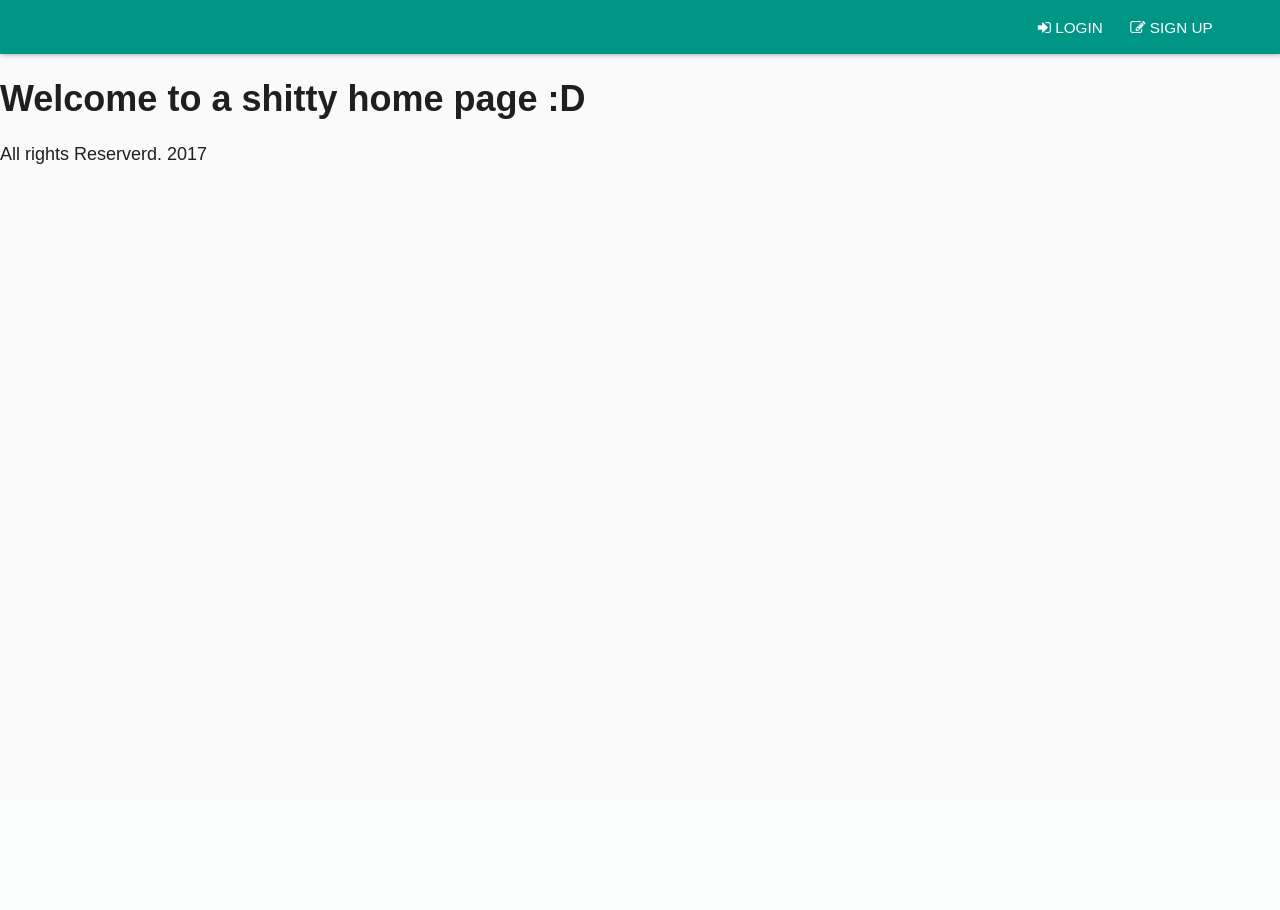
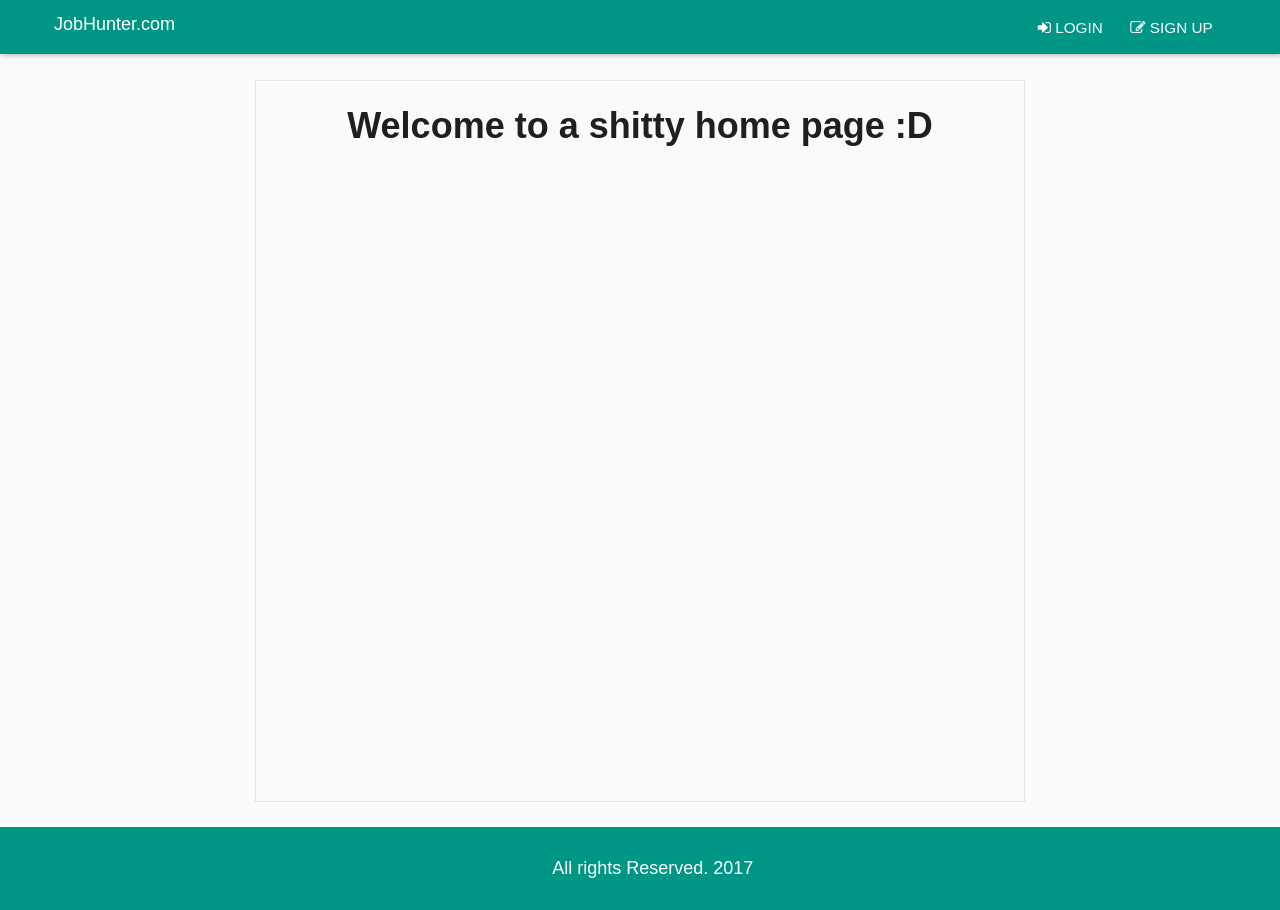
Before and after one commit to RonelTheGreat/job-hunting-web-app, a PHP site: page /views/home.php in a window 1280 px wide. Before the commit the page ends 164 px from the top, so only its background shows below. Run offline with PHP 8.4, Linux system fonts and the light colour scheme; some libraries are stand-ins or nearby versions.

Commit message:
designed temporarily the footer and navbar

```diff
--- a/assets/css/style.css
+++ b/assets/css/style.css
@@ -5,6 +5,21 @@ body, html{
   margin: 0;
   background: rgb(250, 250, 250);
   color: rgb(31, 31 ,31);
+}
+
+/* LOGO */
+.logo{
+  position: absolute;
+  left: 3em;
+  top: 0.8em;
+}
+.logo a, visited{
+  text-decoration: none;
+  color: #fff;
+}
+.logo a > img{
+  width: 70%;
+  /*border: 1px dotted white;*/
 }
 
 /* NAVIGATION BAR */
@@ -148,3 +163,24 @@ body, html{
 .login-form .login-btn:hover{
   background: rgb(0, 93, 83);
 }
+
+/* HOME PAGE*/
+
+main .main {
+  text-align: center;
+  border: 1px solid rgb(229, 229, 229);
+  width: 60%;
+  margin: 2% auto;
+  min-height: 40em;
+}
+
+/* MAIN FOOTER */
+
+footer {
+  width: 100%;
+  margin: 0;
+  color: #fff;
+  padding: 1%;
+  text-align: center;
+  background: rgb(0, 150, 134);
+}
--- a/views/home.php
+++ b/views/home.php
@@ -3,6 +3,10 @@
 <?php include './partials/header.php'; ?>
 <?php include './partials/navbar.php'; ?>
 
-<h1>Welcome to a shitty home page <a href="#"><?= ($userinfo[0]['fname']) ?? '';?></a> :D</h1>
+  <main>
+    <div class="main">
+      <h1>Welcome to a shitty home page <a href="#"><?= ($userinfo[0]['fname']) ?? '';?></a> :D</h1>
+    </div>
+  </main>
 
 <?php include './partials/footer.php'; ?>
--- a/views/login.php
+++ b/views/login.php
@@ -10,7 +10,7 @@
       <button class="login-btn" type="submit" name="login">Sign in</button>
       <p>
         <a href="#">Forgot Password?</a>
-        <a class="create-acc-link" href="register.php">Create a New Account </a>
+        <a class="create-acc-link" href="register.php">Create a Account </a>
       </p>
     </form>
   </div>
--- a/views/partials/footer.php
+++ b/views/partials/footer.php
@@ -1,6 +1,6 @@
 
     <footer>
-      <p>All rights Reserverd. 2017</p>
+      <p>All rights Reserved. 2017</p>
     </footer>
   </body>
 </html>
--- a/views/partials/navbar.php
+++ b/views/partials/navbar.php
@@ -1,5 +1,10 @@
 
   <nav>
+
+    <div class="logo">
+      <a href="../views/home.php">JobHunter.com<!-- <img src="../assets/img/logo.png" alt=""> --></a>
+    </div>
+
     <div class="top-nav">
       <ul>
         <?php if ($user->isLoggedIn()): ?>
```
Also changed, not shown: assets/img/logo.png (added).
